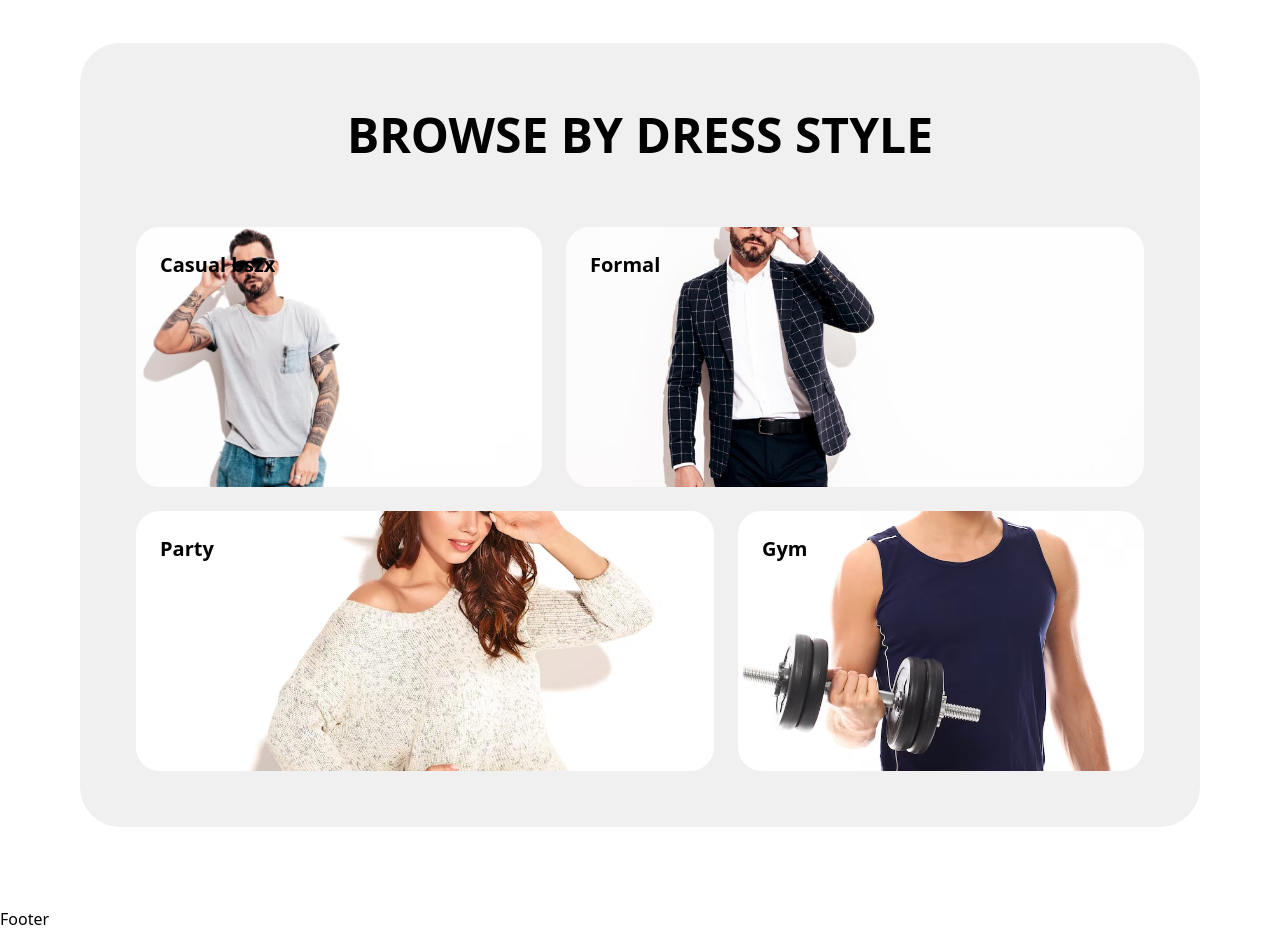
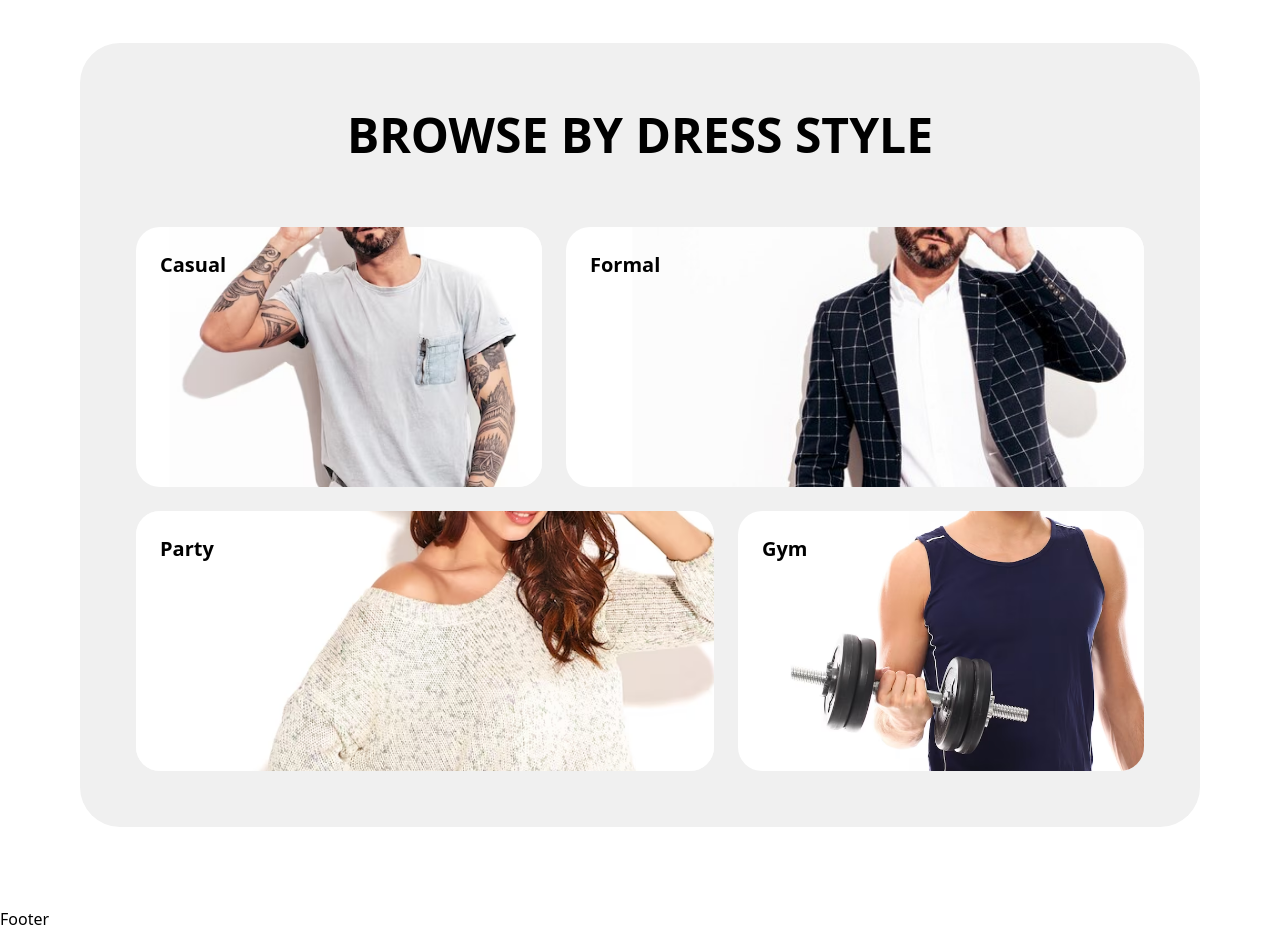
Before and after one commit to adsfixterintern/swift-mart, a Next.js app: page / in a window 1280 px wide. Shown: the part 1620-2551 px from the top of the page. Built offline with nearby package versions, Linux system fonts and the light colour scheme.

Commit message:
update:BrowseByStyle image scale

```diff
--- a/src/components/Home/BrowseByDressStyle.jsx
+++ b/src/components/Home/BrowseByDressStyle.jsx
@@ -1,30 +1,29 @@
-
-
 import Image from "next/image";
 
 export default function BrowseByDressStyle() {
   return (
     <section className="py-20 ">
       <div className="max-w-6xl mx-auto px-4">
-
         <div className="bg-primary rounded-[40px] p-10 md:p-14">
-
           <h2 className="section-title font-extrabold text-center mb-14">
             BROWSE BY DRESS STYLE
           </h2>
 
           <div className="grid grid-cols-1 md:grid-cols-12 gap-6">
+            {/* Casual (smaller) */}
 
-            {/* Casual (smaller) */}
             <div className="relative md:col-span-5 h-[260px] rounded-3xl overflow-hidden bg-white">
+              {/* Image */}
               <Image
                 src="/BrowseStyle/casual.png"
                 alt="Casual"
                 fill
-                className="object-cover"
+                className="object-cover object-right scale-[1.7] translate-x-44"
               />
-              <h3 className="absolute top-6 left-6 text-xl font-semibold">
-                Casual bszx
+
+              {/* Text */}
+              <h3 className="absolute top-6 left-6 text-xl font-semibold z-10">
+                Casual
               </h3>
             </div>
 
@@ -34,7 +33,7 @@ export default function BrowseByDressStyle() {
                 src="/BrowseStyle/formal.png"
                 alt="Formal"
                 fill
-                className="object-cover"
+                className="object-cover object-right scale-[1.6] translate-x-60 translate-y-16"
               />
               <h3 className="absolute top-6 left-6 text-xl font-semibold">
                 Formal
@@ -47,7 +46,7 @@ export default function BrowseByDressStyle() {
                 src="/BrowseStyle/party.png"
                 alt="Party"
                 fill
-                className="object-cover"
+                className="object-cover object-right scale-[1.3] translate-x-12"
               />
               <h3 className="absolute top-6 left-6 text-xl font-semibold">
                 Party
@@ -60,16 +59,14 @@ export default function BrowseByDressStyle() {
                 src="/BrowseStyle/gym.png"
                 alt="Gym"
                 fill
-                className="object-cover"
+                className="object-cover object-right scale-[1.0] translate-x-12 "
               />
               <h3 className="absolute top-6 left-6 text-xl font-semibold">
                 Gym
               </h3>
             </div>
-
           </div>
         </div>
-
       </div>
     </section>
   );
```
